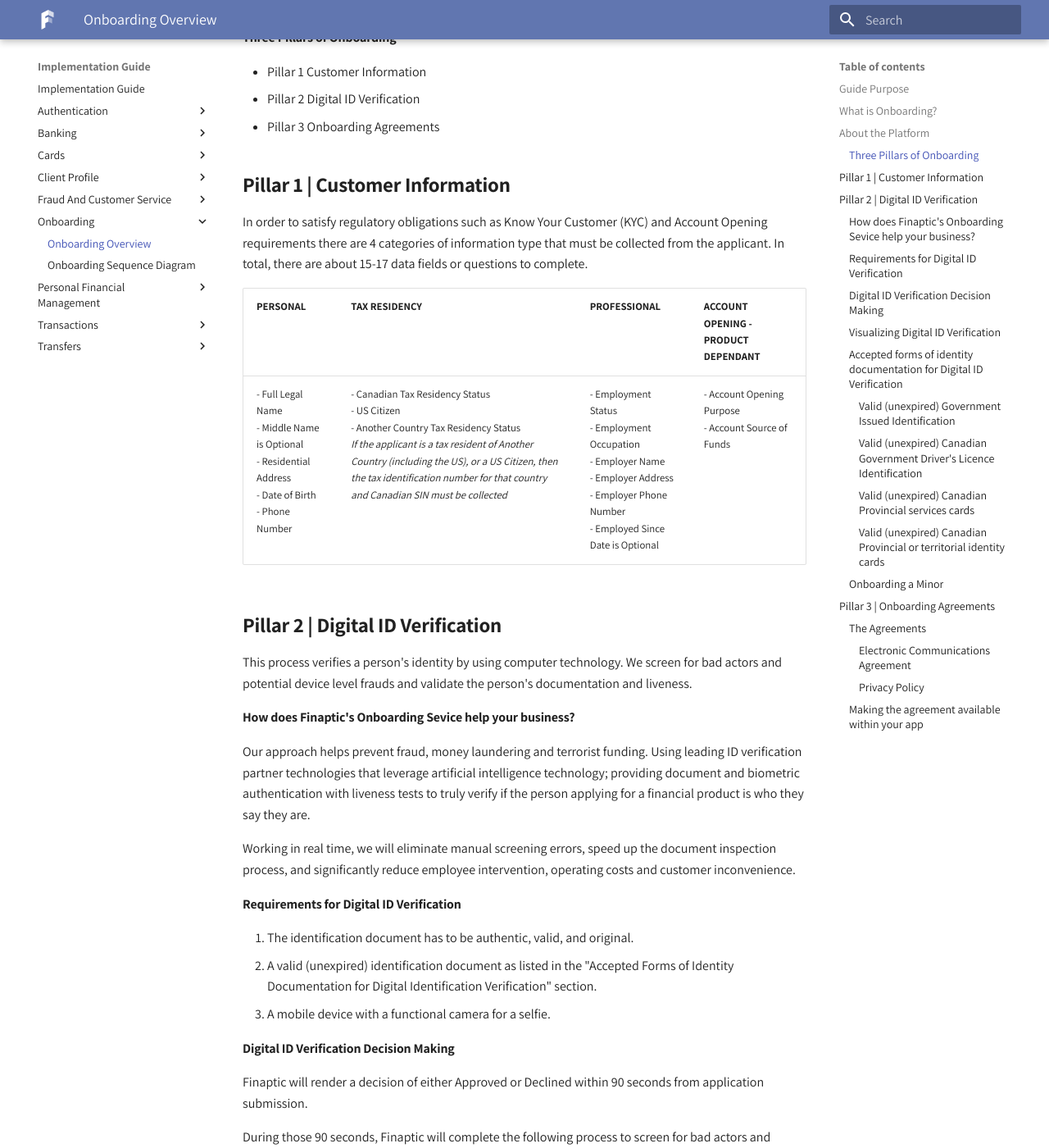
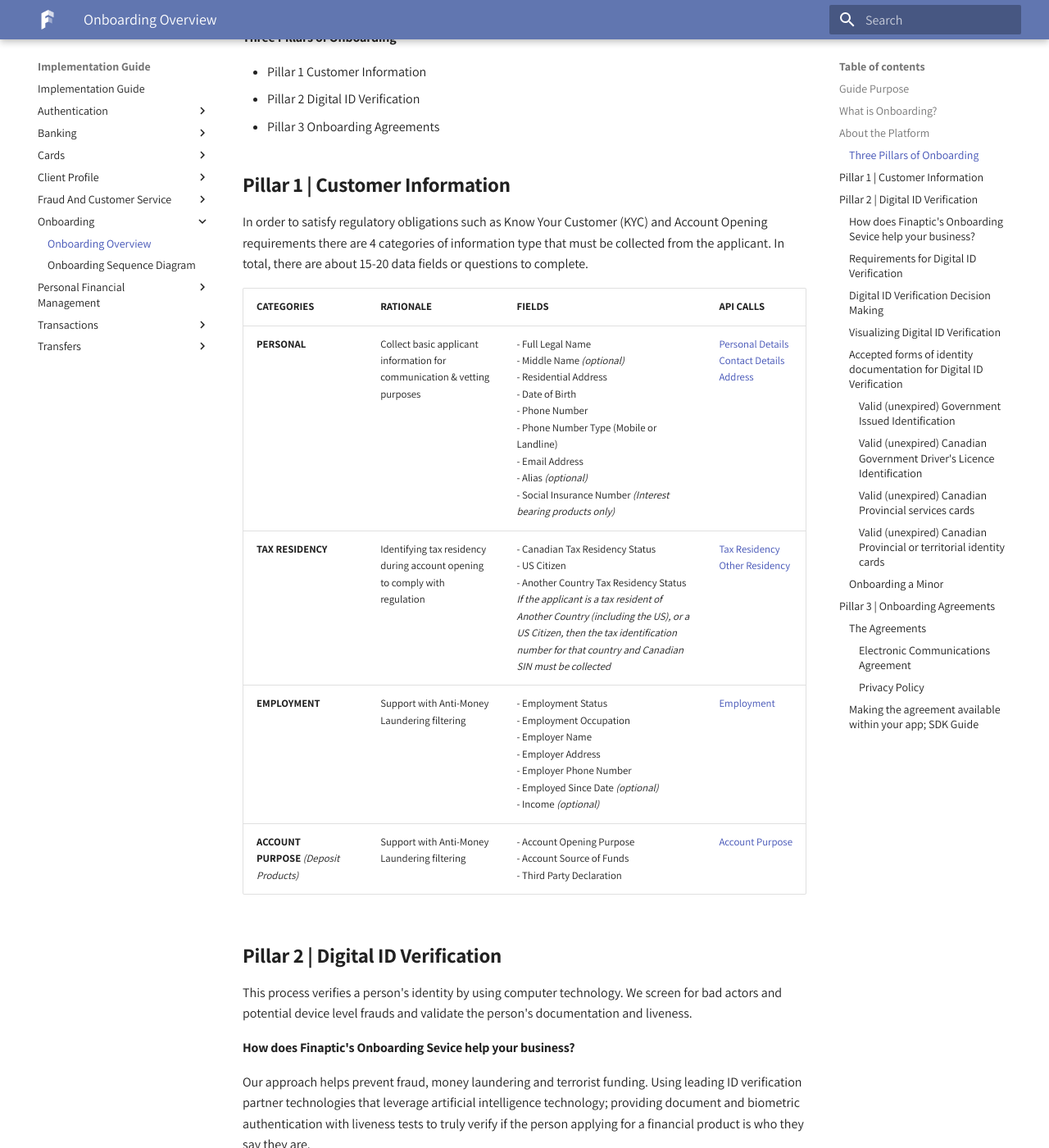
Before and after one commit to finaptic/public-documentation, an MkDocs documentation site: the page built from docs/Implementation-Guide/Onboarding/OnboardingDocumentation.md, in a window 1280 px wide and 1400 px high, scrolled down 874 px. Shown: the whole window at 82% size. Built offline with MkDocs 1.6.1 and Material for MkDocs 9.7.7, drawn with Linux system fonts in a browser that asks for light colours; some of the changed text lies outside the part shown.

Commit message:
Update Onboarding Documentation

```diff
--- a/docs/Implementation-Guide/Onboarding/OnboardingDocumentation.md
+++ b/docs/Implementation-Guide/Onboarding/OnboardingDocumentation.md
@@ -26,11 +26,14 @@
 
 ## **Pillar 1 | Customer Information**
 
-In order to satisfy regulatory obligations such as Know Your Customer (KYC) and Account Opening requirements there are 4 categories of information type that must be collected from the applicant. In total, there are about 15-17 data fields or questions to complete.
+In order to satisfy regulatory obligations such as Know Your Customer (KYC) and Account Opening requirements there are 4 categories of information type that must be collected from the applicant. In total, there are about 15-20 data fields or questions to complete.
 
-| PERSONAL                                                                                                          | TAX RESIDENCY                                                                                                                                                                                                                                                                       | PROFESSIONAL                                                                                                                                                 | ACCOUNT OPENING - PRODUCT DEPENDANT                     |
-| ----------------------------------------------------------------------------------------------------------------- | ----------------------------------------------------------------------------------------------------------------------------------------------------------------------------------------------------------------------------------------------------------------------------------- | ------------------------------------------------------------------------------------------------------------------------------------------------------------ | ------------------------------------------------------- |
-| - Full Legal Name<br/>- Middle Name is Optional<br/>- Residential Address <br/>- Date of Birth<br/>- Phone Number | - Canadian Tax Residency Status<br/>- US Citizen<br/>- Another Country Tax Residency Status<br/>*If the applicant is a tax resident of Another Country (including the US), or a US Citizen, then the tax identification number for that country and Canadian SIN must be collected* | - Employment Status<br/>- Employment Occupation<br/>- Employer Name<br/>- Employer Address<br/>- Employer Phone Number<br/>- Employed Since Date is Optional | - Account Opening Purpose<br/>- Account Source of Funds |
+| CATEGORIES                               | RATIONALE                                                                  | FIELDS                                                                                                                                                                                                                                                                              | API CALLS                                                                                                                                                                                                                |
+| ---------------------------------------- | -------------------------------------------------------------------------- | ----------------------------------------------------------------------------------------------------------------------------------------------------------------------------------------------------------------------------------------------------------------------------------- | ------------------------------------------------------------------------------------------------------------------------------------------------------------------------------------------------------------------------ |
+| **PERSONAL**                             | Collect basic applicant information for communication & vetting purposes   | - Full Legal Name<br/>- Middle Name *(optional)*<br/>- Residential Address <br/>- Date of Birth<br/>- Phone Number<br/>- Phone Number Type (Mobile or Landline) <br/>- Email Address<br/>- Alias *(optional)*<br/>- Social Insurance Number *(Interest bearing products only)*<br/> | [Personal Details](/../../API-Specifications/onboarding/#personaldetails)<br/>[Contact Details](/../../API-Specifications/onboarding/#contactdetails) <br/>[Address](/../../API-Specifications/onboarding/#address)<br/> |
+| **TAX** **RESIDENCY**                    | Identifying tax residency during account opening to comply with regulation | - Canadian Tax Residency Status<br/>- US Citizen<br/>- Another Country Tax Residency Status<br/>*If the applicant is a tax resident of Another Country (including the US), or a US Citizen, then the tax identification number for that country and Canadian SIN must be collected* | [Tax Residency](/../../API-Specifications/onboarding/#customerresidency)<br/>[Other Residency](/../../API-Specifications/onboarding/#customerresidency)                                                                  |
+| **EMPLOYMENT**                           | Support with Anti-Money Laundering filtering                               | - Employment Status<br/>- Employment Occupation<br/>- Employer Name<br/>- Employer Address<br/>- Employer Phone Number<br/>- Employed Since Date *(optional)*<br/>- Income *(optional)*<br/>                                                                                        | [Employment](/../../API-Specifications/onboarding/#employment)                                                                                                                                                           |
+| **ACCOUNT PURPOSE** *(Deposit Products)* | Support with Anti-Money Laundering filtering                               | - Account Opening Purpose<br/>- Account Source of Funds<br/>- Third Party Declaration<br/>                                                                                                                                                                                          | [Account Purpose](/../../API-Specifications/onboarding/#accountusagedetails)                                                                                                                                             |
 
 ## **Pillar 2 | Digital ID Verification**
 
@@ -65,6 +68,8 @@
 ### **Visualizing Digital ID Verification**
 
 ![](images/idvflow.png)
+
+The [**DocumentInfo**](/../../API-Specifications/onboarding/#documentinfo) **API** is a message containing the details of an onboarding document collected from the customer to prove identity.
 
 ### **Accepted forms of identity documentation for Digital ID Verification**
 
@@ -126,6 +131,12 @@
 
 In addition to the agreements presented to your customer to upload your app, such as an End User License Agreement and Terms of Use, your customer must read and agree to a number of additional agreements before being able to proceed with the application. As part of Onboarding, these include the Electronic Communications Agreement and Privacy Policy. Documents that are presented later in the app, and that are related to your specific use case, including product disclosures, product applications and agreements are covered under the product sections of this guide.
 
+There are 2 notable APIs to refer to:
+
+1. The [**Consent**](/../../API-Specifications/onboarding/#consent) **API** is a message indicating the receipt of a requested customer Consent.
+
+2. The [**Disclosure**](/../../API-Specifications/onboarding/#disclosure) **API** is a message indicating the receipt of a requested customer Disclosure.
+
 ### **The Agreements**
 
 #### **Electronic Communications Agreement**
@@ -136,6 +147,6 @@
 
 Your customer must also consent to the Privacy Policy at the beginning of Onboarding so that they provide permission for the collection, use and sharing of their personal information. The Privacy Policy must explain why their personal information is being collected, used and shared, and what will happen to their personal information when your relationship ends.
 
-### **Making the agreement available within your app**
+### **Making the agreement available within your app; [SDK Guide](/../../sdk-guide)**
 
 Customers must be able to easily access each agreement from your app. Best practice is to send the agreement to the customer's in app Message Centre noting their consent. You must also have the most recent version of the agreement displayed in the "Legal" section of the app or other obvious section that can be easily found.
```
